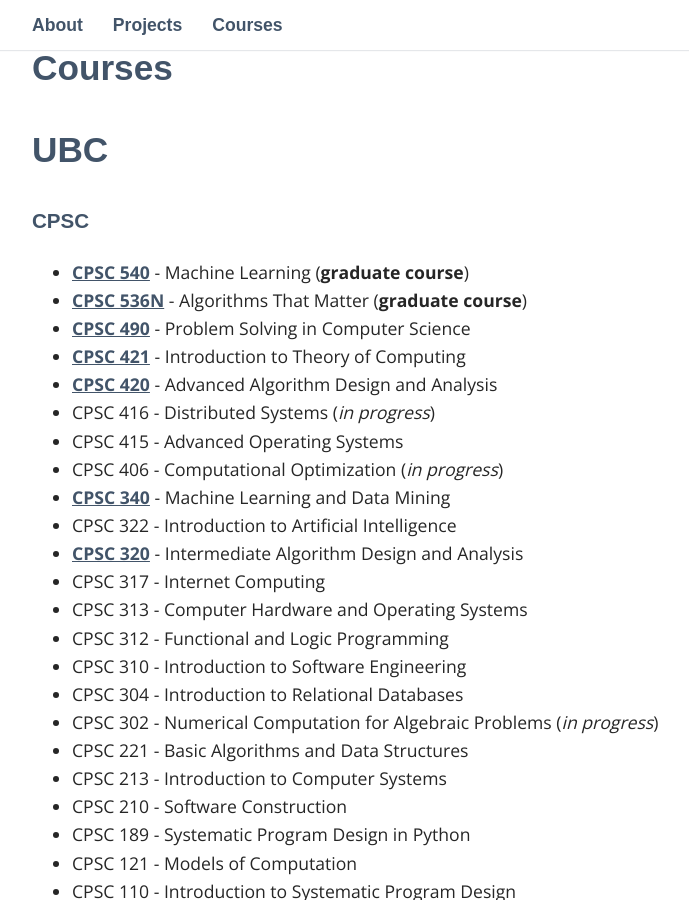
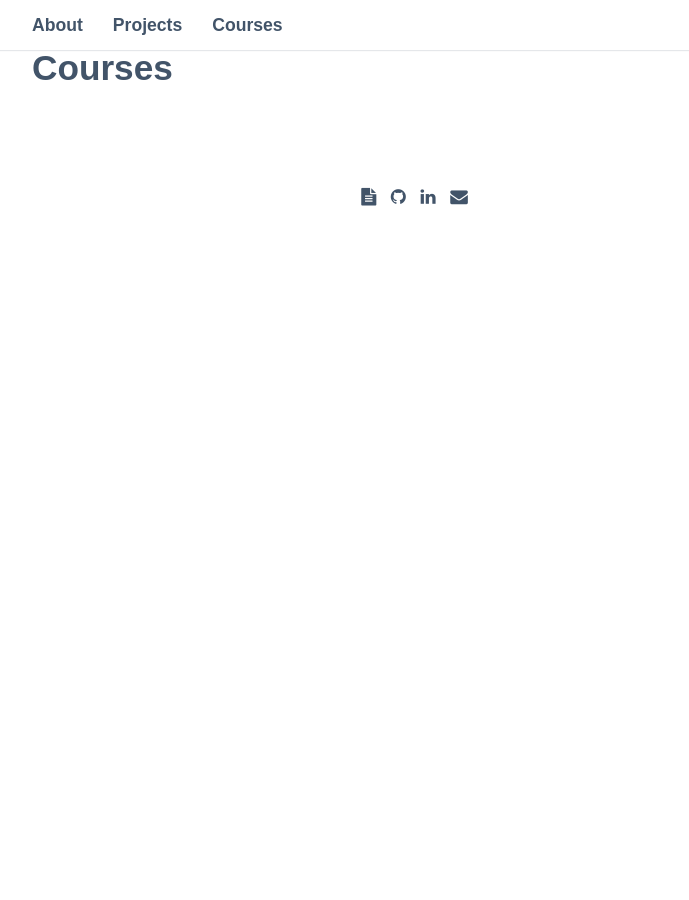
Before and after one commit to shuklarishabh/shuklarishabh.github.io, a Jekyll site: the page built from _pages/04_courses.md, in a window 1280 px wide and 900 px high, scrolled down 397 px. Shown: the whole window, without its empty margins (223-912 px from the left). Built offline with Jekyll 4.4.1, drawn with Linux system fonts in a browser that asks for light colours; nearby versions of some CDN libraries; some web fonts are replaced; after the commit the page ends 900 px from its top, so only the background shows below that; some of the changed text lies outside the part shown.

Commit message:
Update 04_courses.md

```diff
--- a/_pages/04_courses.md
+++ b/_pages/04_courses.md
@@ -3,68 +3,3 @@
 title: Courses
 permalink: /courses/
 ---
-
-## UBC
-
-### CPSC
-
-* [CPSC 540](https://www.cs.ubc.ca/~schmidtm/Courses/540-W17/) - Machine
-  Learning (**graduate course**)
-* [CPSC 536N](https://www.cs.ubc.ca/~nickhar/W17/) - Algorithms That Matter (**graduate
-  course**)
-* [CPSC 490](https://www.ugrad.cs.ubc.ca/~cs490/2015W2/) - Problem Solving in Computer
-  Science
-* [CPSC 421](https://www.cs.ubc.ca/~nickhar/F16/) - Introduction to Theory of Computing
-* [CPSC 420](https://www.ugrad.cs.ubc.ca/~cs420/2015W2/) - Advanced Algorithm
-  Design and Analysis
-* CPSC 416 - Distributed Systems (*in progress*)
-* CPSC 415 - Advanced Operating Systems
-* CPSC 406 - Computational Optimization (*in progress*)
-* [CPSC 340](https://www.cs.ubc.ca/~schmidtm/Courses/340-F16/) - Machine
-  Learning and Data Mining
-* CPSC 322 - Introduction to Artificial Intelligence
-* [CPSC 320](https://www.cs.ubc.ca/~nickhar/S15/) - Intermediate Algorithm Design and
-  Analysis
-* CPSC 317 - Internet Computing
-* CPSC 313 - Computer Hardware and Operating Systems
-* CPSC 312 - Functional and Logic Programming
-* CPSC 310 - Introduction to Software Engineering
-* CPSC 304 - Introduction to Relational Databases
-* CPSC 302 - Numerical Computation for Algebraic Problems (*in progress*)
-* CPSC 221 - Basic Algorithms and Data Structures
-* CPSC 213 - Introduction to Computer Systems
-* CPSC 210 - Software Construction
-* CPSC 189 - Systematic Program Design in Python
-* CPSC 121 - Models of Computation
-* CPSC 110 - Introduction to Systematic Program Design
-
-### MATH
-
-* [MATH 442](www.math.ubc.ca/~steph/442/442.html) - Optimization in Graphs and
-  Networks
-* MATH 418 - Probability (*in progress*)
-* MATH 419 - Stochastic Processes (*in progress*)
-* MATH 340 - Introduction to Linear Programming
-* [MATH 321](www.math.ubc.ca/~feldman/m321/) - Real Variables 2
-* MATH 320 - Real Variables 1
-* MATH 221 - Matrix Algebra
-* MATH 200 - Calculus 3
-* MATH 101 - Calculus 2
-* MATH 100 - Calculus 1
-
-### Others
-
-* ASTR 333 - Exoplanets and Astrobiology
-* BIOL 111 - Introduction to Modern Biology
-* CHEM 121 - Structure and Bonding in Chemistry
-* ECON 102 - Principles of Macroeconomics
-* ECON 101 - Principles of Microeconomics
-* ENGL 112 - Strategies for University Writing
-* PHYS 101 - Energy and Waves
-* SCIE 120 - Topics in Sustainability
-* SCIE 113 - First-Year Seminar in Science
-* SPAN 201 - Intermediate Spanish 1
-* SPAN 102 - Beginner Spanish 2
-* SPAN 101 - Beginner Spanish 1
-* STAT 302 - Introduction to Probability
-* STAT 200 - Elementary Statistics for Applications
```
